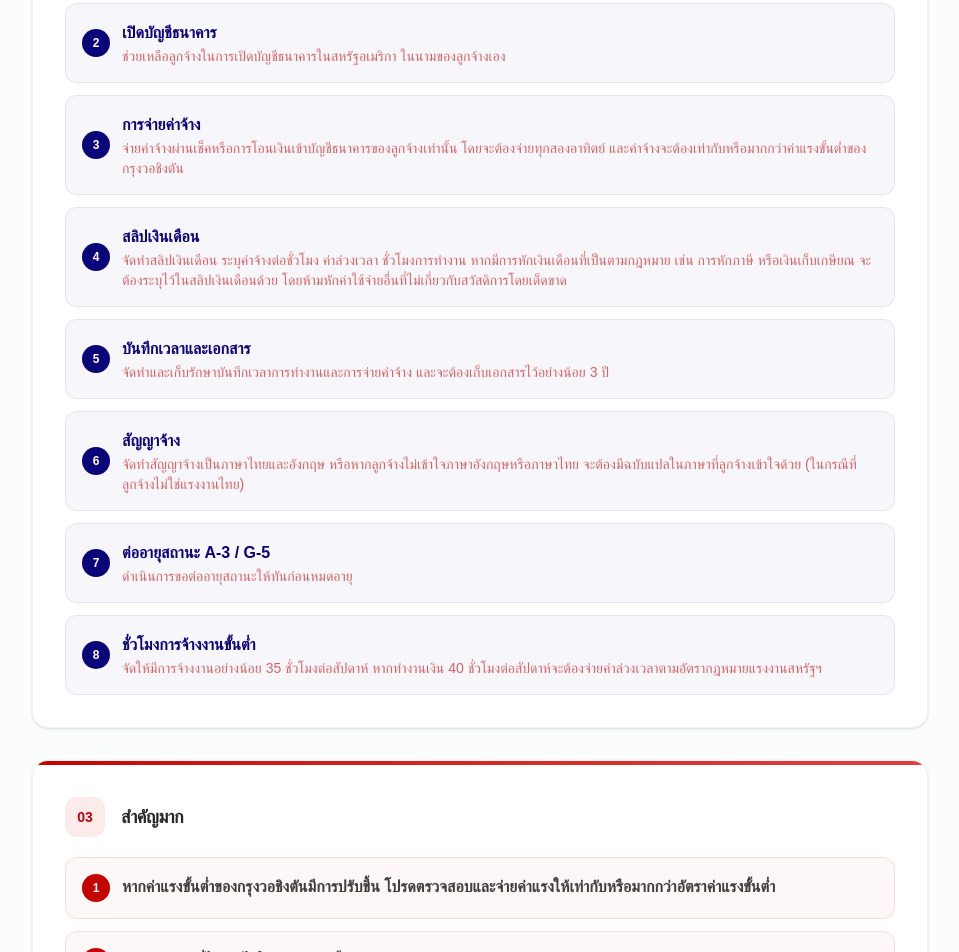
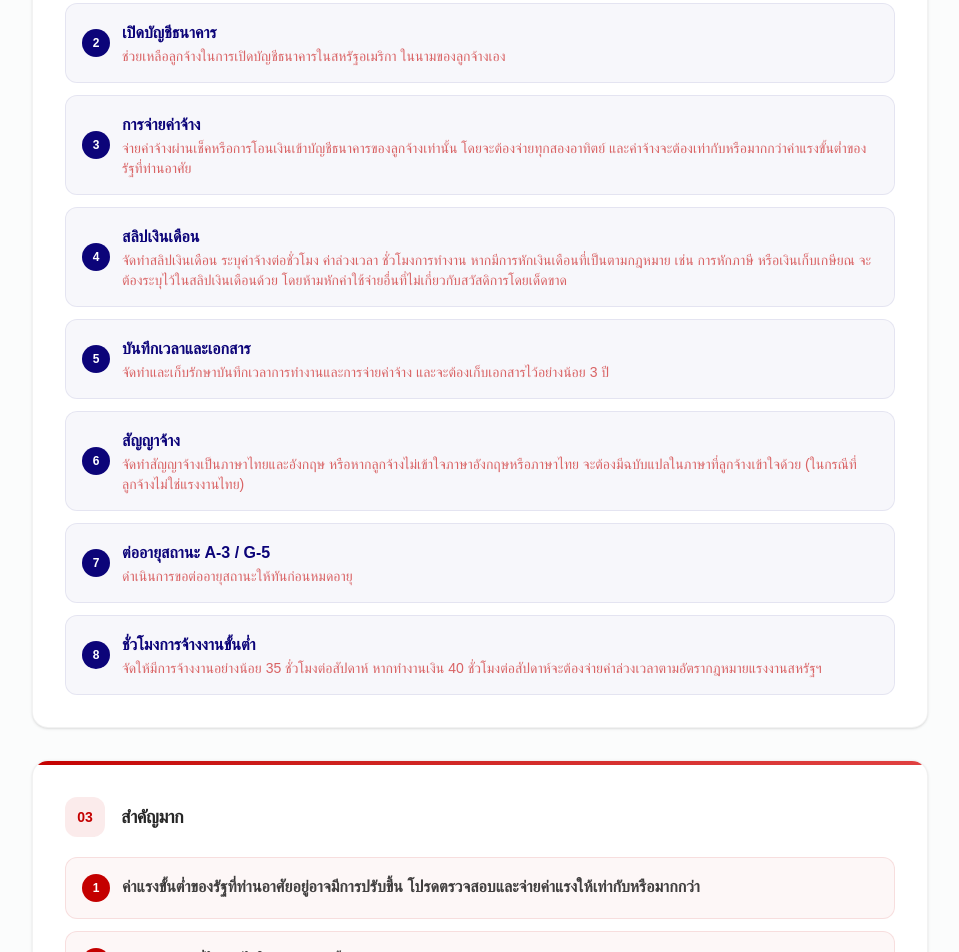
Before and after one commit to PollyYP/Emb_Protocol_Portal, a Next.js app: page /arrival/domestic-worker in a window 1280 px wide. Shown: the part 1620-2572 px from the top of the page, without its empty margins (160-1119 px from the left). Built offline with nearby package versions, Linux system fonts and the light colour scheme; a web font is replaced by a local one.

Commit message:
Edit domestic worker content

```diff
--- a/app/arrival/domestic-worker/page.tsx
+++ b/app/arrival/domestic-worker/page.tsx
@@ -198,7 +198,7 @@ export default function DomesticWorkerPage() {
                       {
                         num: "3",
                         label: "การจ่ายค่าจ้าง",
-                        sub: "จ่ายค่าจ้างผ่านเช็คหรือการโอนเงินเข้าบัญชีธนาคารของลูกจ้างเท่านั้น โดยจะต้องจ่ายทุกสองอาทิตย์ และค่าจ้างจะต้องเท่ากับหรือมากกว่าค่าแรงขั้นต่ำของกรุงวอชิงตัน",
+                        sub: "จ่ายค่าจ้างผ่านเช็คหรือการโอนเงินเข้าบัญชีธนาคารของลูกจ้างเท่านั้น โดยจะต้องจ่ายทุกสองอาทิตย์ และค่าจ้างจะต้องเท่ากับหรือมากกว่าค่าแรงขั้นต่ำของรัฐที่ท่านอาศัย",
                       },
                       {
                         num: "4",
@@ -259,7 +259,7 @@ export default function DomesticWorkerPage() {
                       {
                         num: "1",
                         title:
-                          "หากค่าแรงขั้นต่ำของกรุงวอชิงตันมีการปรับขึ้น โปรดตรวจสอบและจ่ายค่าแรงให้เท่ากับหรือมากกว่าอัตราค่าแรงขั้นต่ำ",
+                          "ค่าแรงขั้นต่ำของรัฐที่ท่านอาศัยอยู่อาจมีการปรับขึ้น โปรดตรวจสอบและจ่ายค่าแรงให้เท่ากับหรือมากกว่า",
                       },
                       {
                         num: "2",
```
